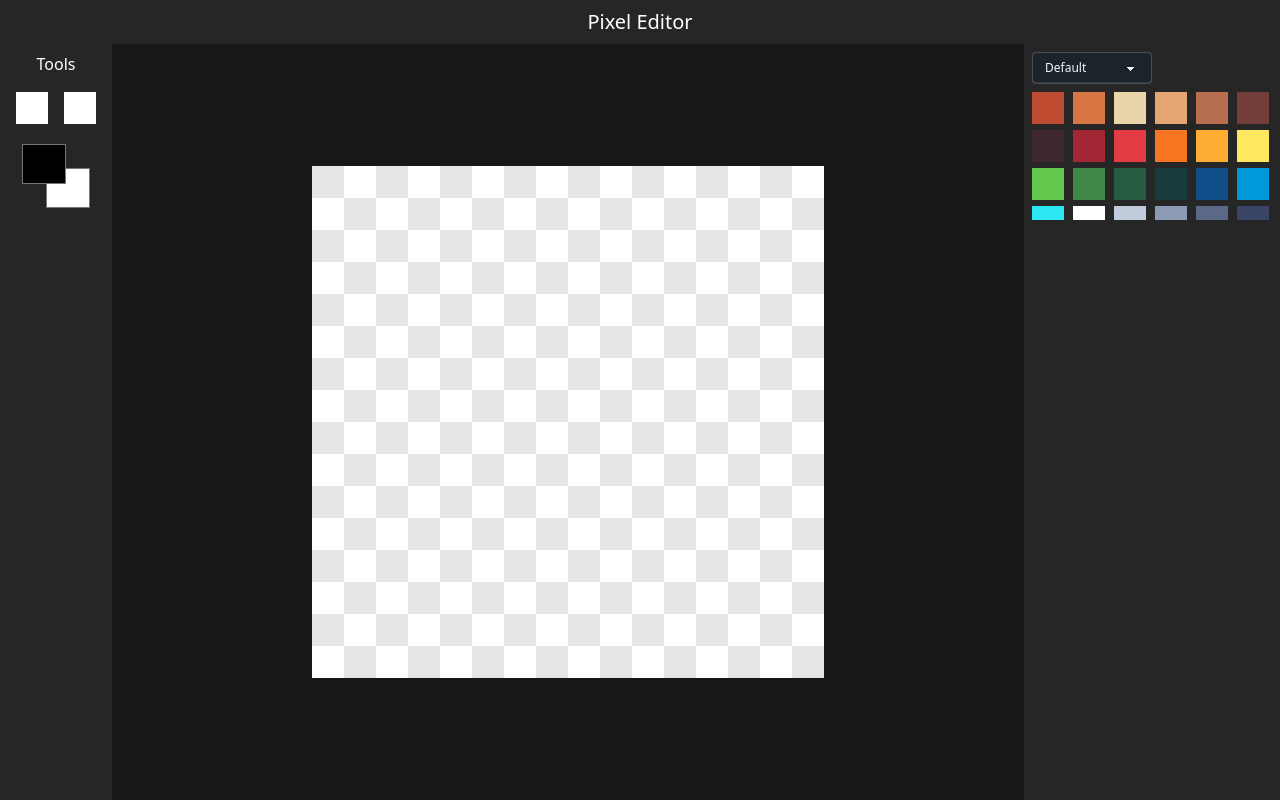
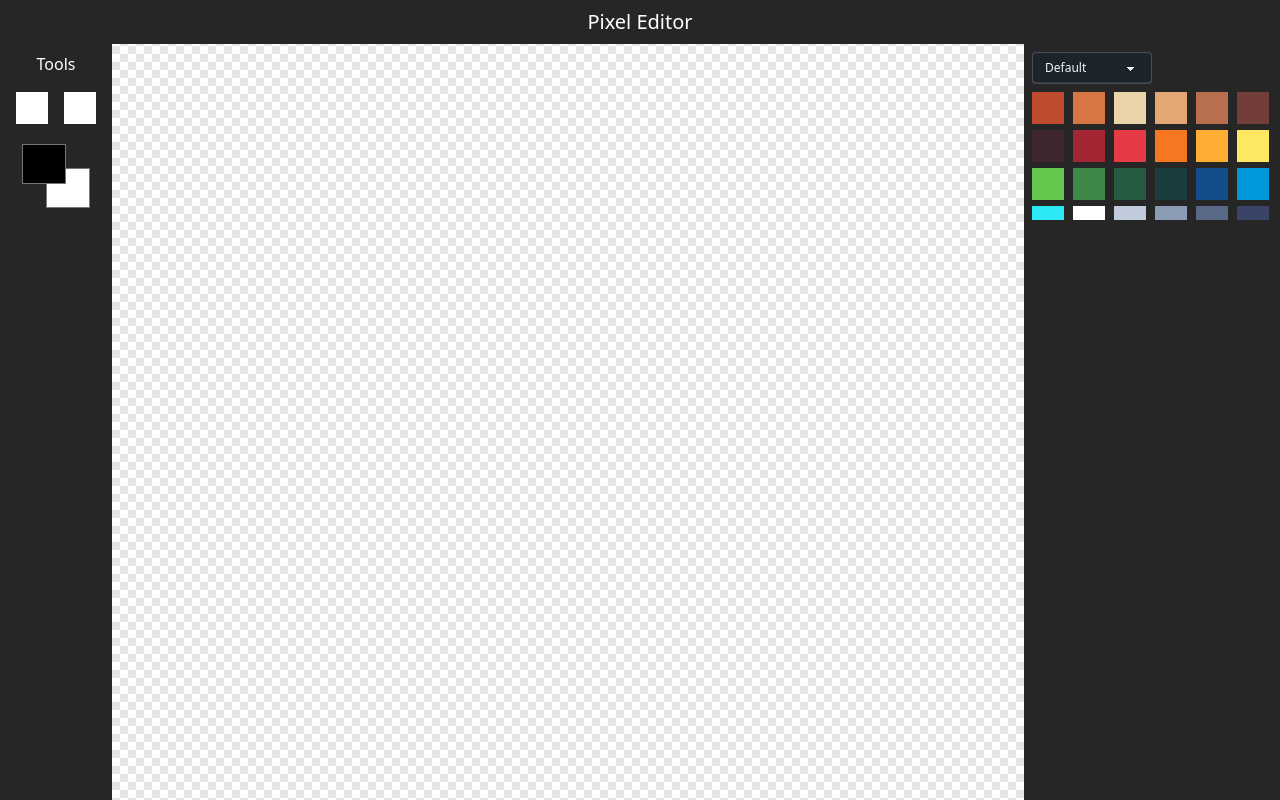
Before and after one commit to SamLeB1/pixesam, a React (Vite) app in the folder client/: page / in a window 1280 px wide. Built offline with nearby package versions, Linux system fonts and the light colour scheme.

Commit message:
added dynamic canvas size

```diff
--- a/client/src/App.tsx
+++ b/client/src/App.tsx
@@ -5,12 +5,12 @@ import SideBarRight from "./components/SideBarRight";
 
 export default function App() {
   return (
-    <div className="flex min-h-screen flex-col bg-neutral-900">
+    <div className="flex h-screen flex-col bg-neutral-900">
       <TopBar />
-      <div className="flex flex-grow">
+      <div className="flex flex-grow overflow-hidden">
         <SideBarLeft />
-        <div className="flex flex-grow items-center justify-center">
-          <Canvas gridSize={{ x: 16, y: 16 }} />
+        <div className="flex flex-grow items-center justify-center overflow-auto">
+          <Canvas gridSize={{ x: 256, y: 256 }} />
         </div>
         <SideBarRight />
       </div>
--- a/client/src/components/Canvas.tsx
+++ b/client/src/components/Canvas.tsx
@@ -2,7 +2,8 @@ import { useEffect, useRef, useState } from "react";
 import { useEditorStore } from "../store/editorStore";
 import { hexToRgba } from "../utils/convertColor";
 
-const CANVAS_SIZE = 512;
+const MIN_PX_SIZE = 8;
+const MAX_PX_SIZE = 512;
 
 type CanvasProps = {
   gridSize: { x: number; y: number };
@@ -16,6 +17,10 @@ export default function Canvas({ gridSize }: CanvasProps) {
   );
   const [isDrawing, setIsDrawing] = useState(false);
   const { selectedTool, primaryColor, secondaryColor } = useEditorStore();
+  const canvasSize = {
+    x: getPxSize() * gridSize.x,
+    y: getPxSize() * gridSize.y,
+  };
 
   function drawCheckerboard(ctx: CanvasRenderingContext2D) {
     const pxSize = getPxSize();
@@ -27,7 +32,10 @@ export default function Canvas({ gridSize }: CanvasProps) {
   }
 
   function getPxSize() {
-    return CANVAS_SIZE / Math.max(gridSize.x, gridSize.y);
+    let pxSize = MAX_PX_SIZE / Math.max(gridSize.x, gridSize.y);
+    if (pxSize < MIN_PX_SIZE) pxSize = MIN_PX_SIZE;
+    if (pxSize > MAX_PX_SIZE) pxSize = MAX_PX_SIZE;
+    return pxSize;
   }
 
   function getIndex(x: number, y: number) {
@@ -118,7 +126,7 @@ export default function Canvas({ gridSize }: CanvasProps) {
     const ctx = canvas.getContext("2d");
     if (!ctx) return;
 
-    ctx.clearRect(0, 0, CANVAS_SIZE, CANVAS_SIZE);
+    ctx.clearRect(0, 0, canvasSize.x, canvasSize.y);
     drawCheckerboard(ctx);
 
     const tempCanvas = document.createElement("canvas");
@@ -141,8 +149,8 @@ export default function Canvas({ gridSize }: CanvasProps) {
         gridSize.y,
         0,
         0,
-        CANVAS_SIZE,
-        CANVAS_SIZE,
+        canvasSize.x,
+        canvasSize.y,
       );
     }
   }, [pixelData, gridSize]);
@@ -152,8 +160,8 @@ export default function Canvas({ gridSize }: CanvasProps) {
       className="bg-white"
       ref={canvasRef}
       id="canvas"
-      width={CANVAS_SIZE}
-      height={CANVAS_SIZE}
+      width={canvasSize.x}
+      height={canvasSize.y}
       onMouseDown={handleMouseDown}
       onMouseUp={handleMouseUp}
       onMouseMove={handleMouseMove}
--- a/client/src/components/SideBarLeft.tsx
+++ b/client/src/components/SideBarLeft.tsx
@@ -10,7 +10,7 @@ export default function SideBarLeft() {
   } = useEditorStore();
 
   return (
-    <div className="bg-neutral-800 p-2">
+    <div className="min-w-28 bg-neutral-800 p-2">
       <h3 className="mb-2 text-center text-white select-none">Tools</h3>
       <div className="mb-2">
         <button
--- a/client/src/components/SideBarRight.tsx
+++ b/client/src/components/SideBarRight.tsx
@@ -2,7 +2,7 @@ import ColorPaletteMenu from "./ColorPaletteMenu";
 
 export default function SideBarRight() {
   return (
-    <div className="w-64 bg-neutral-800 p-2">
+    <div className="min-w-64 bg-neutral-800 p-2">
       <ColorPaletteMenu />
     </div>
   );
```
